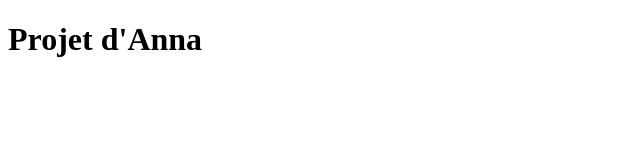
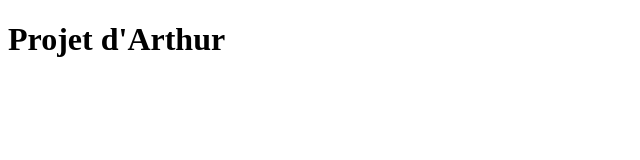
Before and after one commit to BTSSIOGIT/TP4-git, a plain HTML site: page index.html in a window 1280 px wide. Shown: the full height of the page, 0-640 px from the left. Drawn offline with Linux system fonts and the light colour scheme.

Commit message:
Correction index.html pour lien styles

```diff
--- a/index.html
+++ b/index.html
@@ -4,11 +4,12 @@
     <meta charset="UTF-8">
     <meta name="viewport" content="width=device-width, initial-scale=1.0">
     <title>TP4 GIT</title>
+<link href="styles.css" rel="stylesheet" type="test/css">
 </head>
 
     <body>
         <title>TP4 ARGAUD</title>
-        <h1>Projet d'Anna</h1>
+        <h1>Projet d'Arthur</h1>
     </body>
 
 </html>
```
